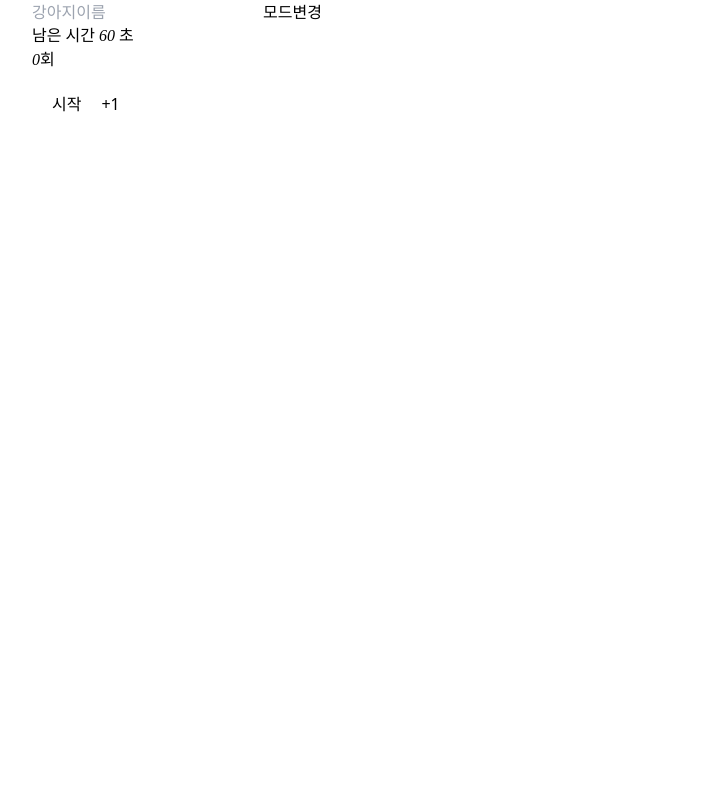
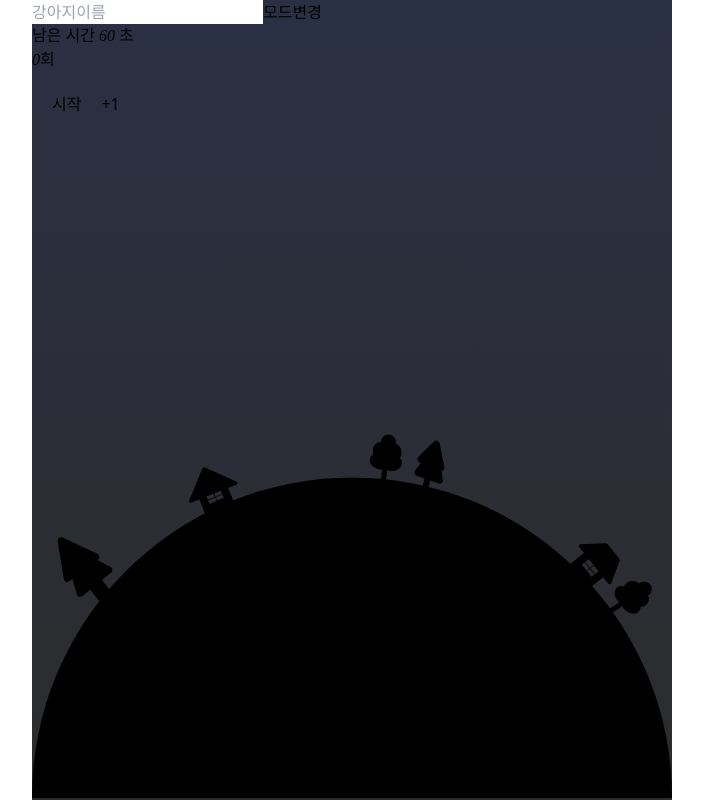
Before and after one commit to jio-ping/sleeping-dog, a React (Vite) app: page / in a window 1280 px wide. Shown: the whole page, without its empty margins (288-991 px from the left). Built offline with nearby package versions, Linux system fonts and the light colour scheme; a web font is replaced by a local one.

Commit message:
[Style]배경화면 설정 #3

```diff
--- a/src/App.tsx
+++ b/src/App.tsx
@@ -2,7 +2,9 @@ import Record from "@/components/Page/Record/Record.tsx";
 
 export default function App() {
   return (
-    <div className="m-auto h-svh max-w-screen-sm">
+    <div
+      className={`m-auto h-svh max-w-screen-sm bg-[url('/public/darkmode.svg')] bg-no-repeat bg-cover bg-bottom `}
+    >
       <Record />
     </div>
   );
--- a/tailwind.config.js
+++ b/tailwind.config.js
@@ -3,7 +3,11 @@ module.exports = {
   content: ["./index.html", "./src/**/*.{js,ts,jsx,tsx}"],
   theme: {
     extend: {
-      colors: { "dark-gray": "D9D9D9", "light-black": "141414" },
+      colors: {
+        "dark-gray": "D9D9D9",
+        "light-black": "141414",
+        "dark-txt-1": "rgba(232, 228, 228, 1)",
+      },
     },
   },
   plugins: [],
```
Also changed, not shown: public/darkmode.svg (added), public/lightmode.svg (added).
